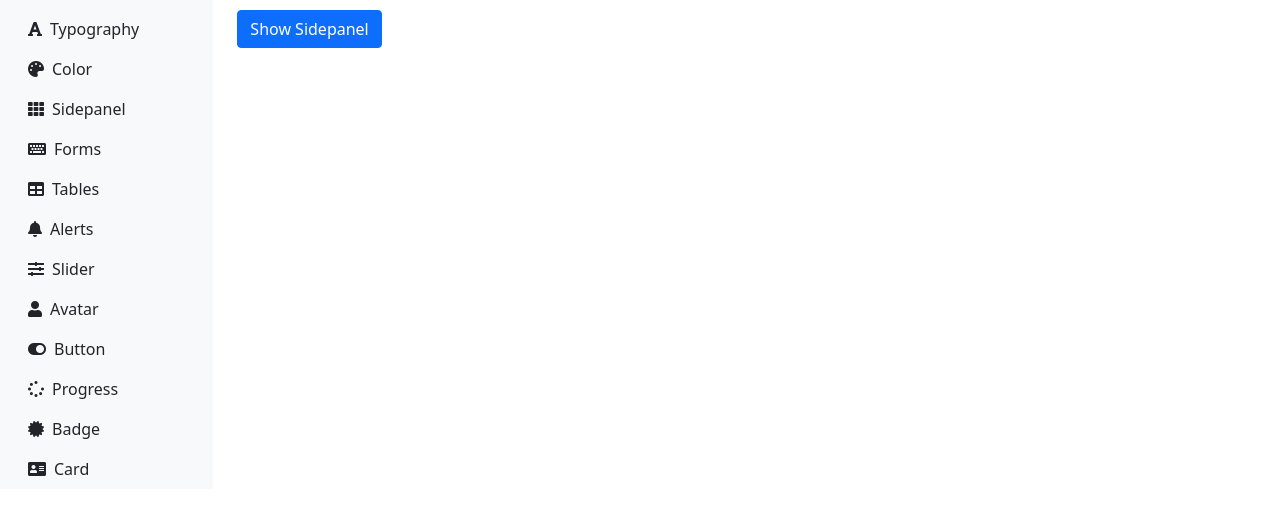
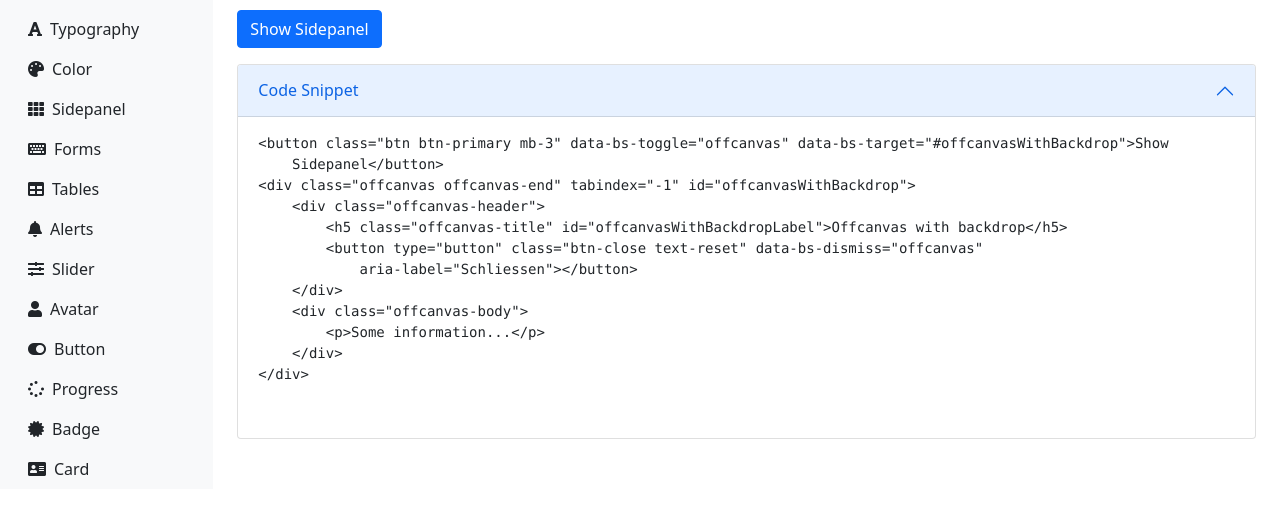
Before and after one commit to faesslerm/a11y-dashboard, a website: page docs/sidepanel.html in a window 1280 px wide. Shown: the part 135-650 px from the top of the page. Drawn offline with nearby package versions, Linux system fonts and the light colour scheme.

Commit message:
feat: add code snippet to sidepanel.html

```diff
--- a/docs/sidepanel.html
+++ b/docs/sidepanel.html
@@ -37,7 +37,8 @@
                 <div class="pt-3 pb-2 mb-3 border-bottom">
                     <h1>Sidepanel View</h1>
                 </div>
-                <button class="btn btn-primary" data-bs-toggle="offcanvas" data-bs-target="#offcanvasWithBackdrop">Show
+                <button class="btn btn-primary mb-3" data-bs-toggle="offcanvas"
+                    data-bs-target="#offcanvasWithBackdrop">Show
                     Sidepanel</button>
                 <div class="offcanvas offcanvas-end" tabindex="-1" id="offcanvasWithBackdrop">
                     <div class="offcanvas-header">
@@ -47,6 +48,36 @@
                     </div>
                     <div class="offcanvas-body">
                         <p>Some information...</p>
+                    </div>
+                </div>
+
+                <div class="accordion" id="codeSnippet">
+                    <div class="accordion-item">
+                        <h2 class="accordion-header" id="headingOne">
+                            <button class="accordion-button" type="button" data-bs-toggle="collapse"
+                                data-bs-target="#collapseOne" aria-expanded="true" aria-controls="collapseOne">
+                                Code Snippet
+                            </button>
+                        </h2>
+                        <div id="collapseOne" class="accordion-collapse collapse show" aria-labelledby="headingOne"
+                            data-bs-parent="#codeSnippet">
+                            <div class="accordion-body">
+                                <pre>
+&lt;button class="btn btn-primary mb-3" data-bs-toggle="offcanvas" data-bs-target="#offcanvasWithBackdrop"&gt;Show
+    Sidepanel&lt;/button&gt;
+&lt;div class="offcanvas offcanvas-end" tabindex="-1" id="offcanvasWithBackdrop"&gt;
+    &lt;div class="offcanvas-header"&gt;
+        &lt;h5 class="offcanvas-title" id="offcanvasWithBackdropLabel"&gt;Offcanvas with backdrop&lt;/h5&gt;
+        &lt;button type="button" class="btn-close text-reset" data-bs-dismiss="offcanvas"
+            aria-label="Schliessen">&lt;/button&gt;
+    &lt;/div&gt;
+    &lt;div class="offcanvas-body"&gt;
+        &lt;p&gt;Some information...&lt;/p&gt;
+    &lt;/div&gt;
+&lt;/div&gt;
+                                </pre>
+                            </div>
+                        </div>
                     </div>
                 </div>
             </main>
```
